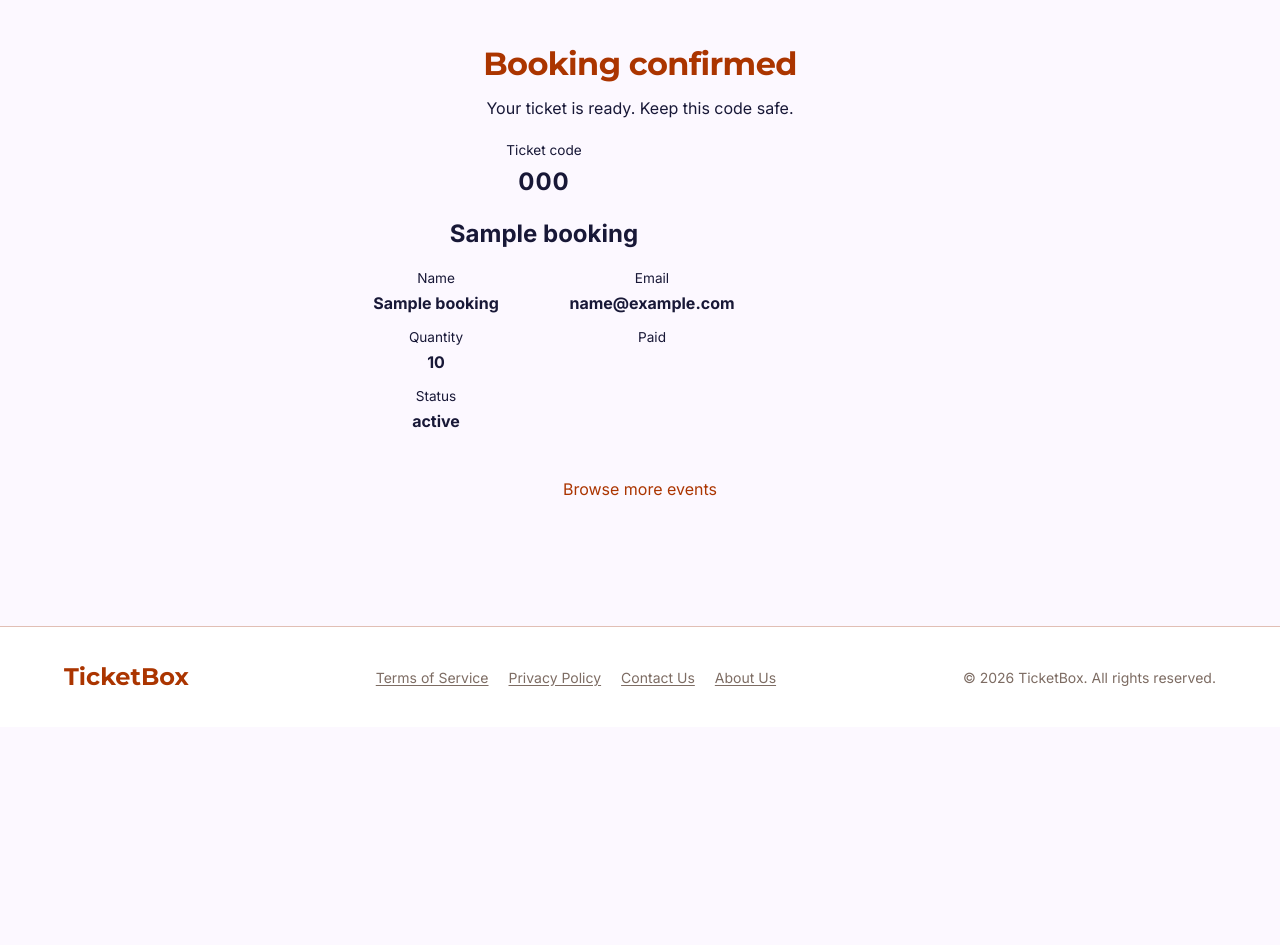
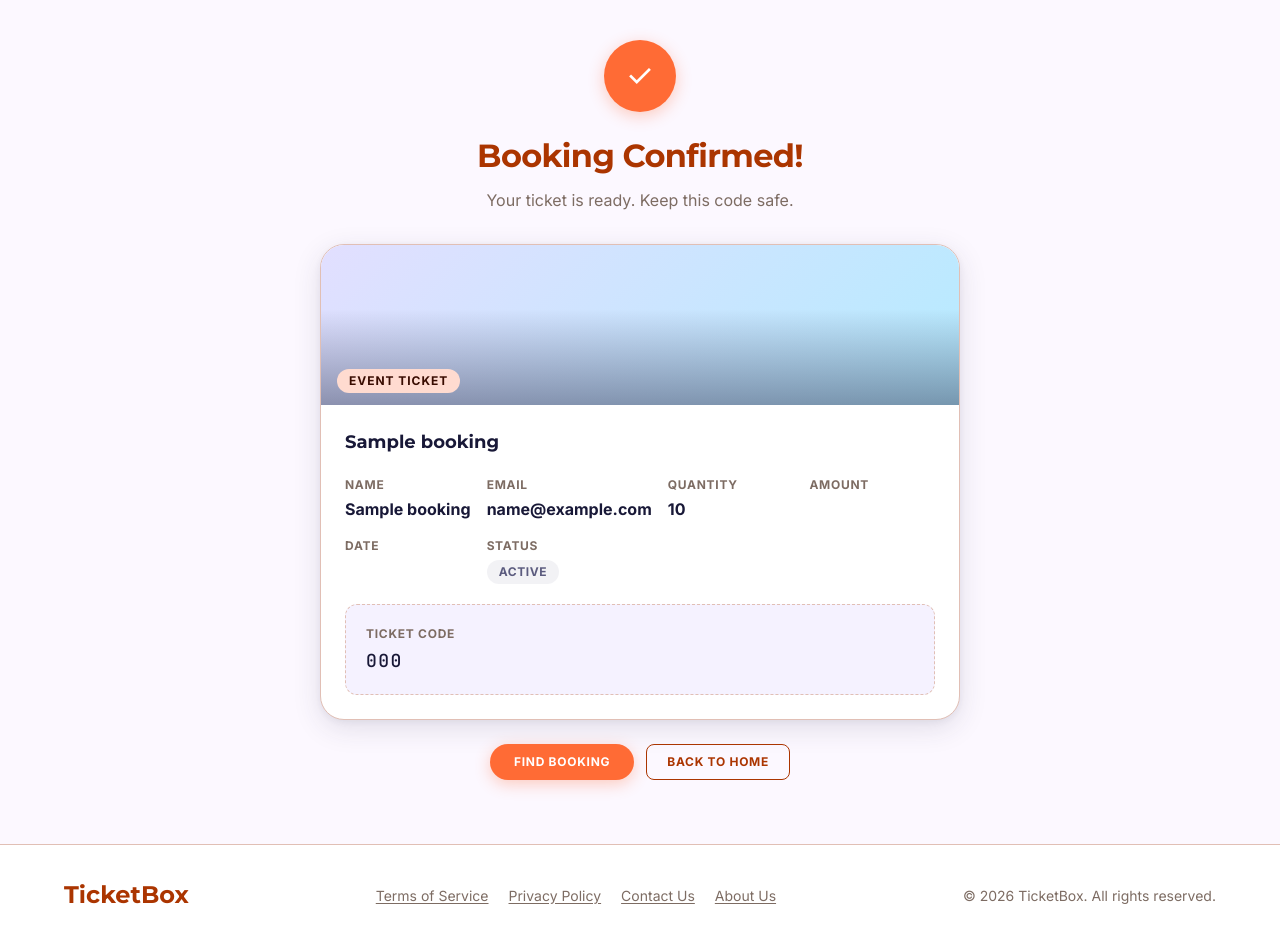
Before and after one commit to Sahil191202/TicketBox, a Node project: template Backend/src/views/confirmation.ejs in a window 1280 px wide. Shown: the part 73-1018 px from the top of the page. Before the commit the page ends 759 px from the top, so only its background shows below. Run offline with Node 20 templates, Linux system fonts and the light colour scheme; the template is opened without the code that fills it: most values are stand-ins (such as "Sample title", 1, 10 or a date in 2020); some libraries are stand-ins or nearby versions.

Commit message:
Checkout Day 4

```diff
--- a/Backend/public/css/main.css
+++ b/Backend/public/css/main.css
@@ -1187,61 +1187,89 @@
 }
 
 
-.checkout__summary,
-.confirmation__ticket,
-.booking-lookup__result {
-  background: var(--tb-surface);
-  border: 1px solid var(--tb-line);
-  border-radius: 0.5rem;
-  padding: 1.25rem;
-  margin-bottom: 1.5rem;
-  max-width: 28rem;
+.field__input-wrap {
+  position: relative;
+  border-radius: var(--r-sm);
 }
 
-.checkout__form {
-  max-width: 28rem;
+.field__icon {
+  position: absolute;
+  left: 0.5rem;
+  top: 50%;
+  transform: translateY(-50%);
+  color: var(--c-text-secondary);
+  font-size: 20px;
+  pointer-events: none;
 }
 
-.checkout__error {
-  color: #8b1e1e;
-  margin: 0 0 1rem;
+.field__input--icon {
+  padding-left: 2.5rem;
 }
 
-.checkout__facts,
-.confirmation__facts {
+.checkout__intro {
+  margin-bottom: var(--sp-6);
+}
+
+.checkout__summary {
+  background: var(--c-surface-low);
+  border: 1px solid var(--c-border);
+  border-radius: var(--r-md);
+  padding: var(--sp-5);
+  margin-bottom: var(--sp-6);
+}
+
+.checkout__event {
+  font-family: var(--f-display);
+  font-size: var(--t-title);
+  font-weight: 700;
+  margin-bottom: var(--sp-2);
+}
+
+.checkout__meta {
+  color: var(--c-text-muted);
+  font-size: var(--t-body-sm);
+  margin-bottom: var(--sp-4);
+}
+
+.checkout__facts {
   display: grid;
   grid-template-columns: repeat(2, minmax(0, 1fr));
-  gap: 0.75rem 1.5rem;
-  margin: 1rem 0 0;
+  gap: var(--sp-3) var(--sp-6);
 }
 
-.checkout__facts dt,
-.confirmation__facts dt {
-  color: var(--tb-muted);
-  font-size: 0.85rem;
+.checkout__facts dt {
+  color: var(--c-text-muted);
+  font-size: var(--t-label);
+  font-weight: 700;
+  letter-spacing: 0.06em;
+  text-transform: uppercase;
 }
 
-.checkout__facts dd,
-.confirmation__facts dd {
+.checkout__facts dd {
   margin: 0.15rem 0 0;
   font-weight: 700;
 }
 
-.confirmation__code,
-.booking-lookup__result .confirmation__code {
-  font-size: 1.5rem;
-  font-weight: 700;
-  letter-spacing: 0.04em;
-  margin: 0.25rem 0 1rem;
+.checkout__error {
+  color: var(--c-error);
+  margin: 0 0 var(--sp-4);
+  font-size: var(--t-body-sm);
 }
 
-.confirmation__code-label {
-  margin: 0;
-  color: var(--tb-muted);
-  font-size: 0.85rem;
+.checkout__back {
+  margin-top: var(--sp-6);
+  font-size: var(--t-body-sm);
+}
+
+.booking-lookup__result {
+  margin-top: var(--sp-6);
 }
 
 .btn:disabled {
   opacity: 0.65;
   cursor: not-allowed;
 }
+
+.material-symbols-outlined.filled {
+  font-variation-settings: 'FILL' 1, 'wght' 400, 'GRAD' 0, 'opsz' 24;
+}
--- a/Backend/src/views/checkout.ejs
+++ b/Backend/src/views/checkout.ejs
@@ -44,7 +44,7 @@
 
     <p id="checkout-error" class="checkout__error" hidden></p>
 
-    <button id="pay-button" class="btn btn--primary" type="submit">Pay with Razorpay</button>
+    <button id="pay-button" class="btn btn-primary btn-wide" type="submit">Pay with Razorpay</button>
   </form>
 
   <p class="checkout__back"><a href="/events/<%= event.slug %>">← Back to event</a></p>
--- a/Backend/src/views/confirmation.ejs
+++ b/Backend/src/views/confirmation.ejs
@@ -1,43 +1,63 @@
 <section class="confirmation">
-  <header class="confirmation__intro">
-    <h1 class="confirmation__title">Booking confirmed</h1>
-    <p class="confirmation__lede">Your ticket is ready. Keep this code safe.</p>
-  </header>
+  <div class="confirmation__icon" aria-hidden="true">
+    <span class="material-symbols-outlined filled" style="font-size:32px;color:#fff;">check</span>
+  </div>
+  <h1 class="confirmation__title">Booking Confirmed!</h1>
+  <p class="confirmation__sub">Your ticket is ready. Keep this code safe.</p>
 
-  <div class="confirmation__ticket">
-    <p class="confirmation__code-label">Ticket code</p>
-    <p class="confirmation__code"><%= booking.ticket_code %></p>
+  <article class="ticket-card">
+    <div class="ticket-card__banner">
+      <span class="tag-category ticket-card__banner-tag">Event Ticket</span>
+    </div>
+    <div class="ticket-card__body">
+      <h2 class="ticket-card__event-title"><%= booking.title %></h2>
 
-    <h2 class="confirmation__event"><%= booking.title %></h2>
-    <p class="confirmation__meta">
+      <div class="ticket-card__meta-grid">
+        <div>
+          <p class="ticket-meta__label">Name</p>
+          <p class="ticket-meta__value"><%= booking.customer_name %></p>
+        </div>
+        <div>
+          <p class="ticket-meta__label">Email</p>
+          <p class="ticket-meta__value"><%= booking.email %></p>
+        </div>
+        <div>
+          <p class="ticket-meta__label">Quantity</p>
+          <p class="ticket-meta__value"><%= booking.qty %></p>
+        </div>
+        <div>
+          <p class="ticket-meta__label">Amount</p>
+          <p class="ticket-meta__value ticket-meta__value--amount"><%= formatPrice(booking.amount_paise) %></p>
+        </div>
+        <div>
+          <p class="ticket-meta__label">Date</p>
+          <p class="ticket-meta__value">
             <time datetime="<%= new Date(booking.starts_at).toISOString() %>">
               <%= formatDate(booking.starts_at) %>
             </time>
           </p>
-
-    <dl class="confirmation__facts">
-      <div>
-        <dt>Name</dt>
-        <dd><%= booking.customer_name %></dd>
         </div>
         <div>
-        <dt>Email</dt>
-        <dd><%= booking.email %></dd>
+          <p class="ticket-meta__label">Status</p>
+          <p class="ticket-meta__value">
+            <span class="badge badge-<%= booking.status === 'paid' ? 'paid' : (booking.status === 'failed' ? 'failed' : 'created') %>">
+              <%= String(booking.status || '').toUpperCase() %>
+            </span>
+          </p>
         </div>
-      <div>
-        <dt>Quantity</dt>
-        <dd><%= booking.qty %></dd>
-      </div>
-      <div>
-        <dt>Paid</dt>
-        <dd><%= formatPrice(booking.amount_paise) %></dd>
-      </div>
-      <div>
-        <dt>Status</dt>
-        <dd><%= booking.status %></dd>
-      </div>
-    </dl>
       </div>
 
-  <p><a href="/">Browse more events</a></p>
+      <div class="ticket-code-section">
+        <div>
+          <p class="ticket-code__label">Ticket Code</p>
+          <p class="ticket-code__value"><%= booking.ticket_code %></p>
+        </div>
+      </div>
+    </div>
+  </article>
+
+  <div class="confirmation__actions">
+    <a class="btn btn-primary" href="/bookings/lookup">Find Booking</a>
+    <a class="btn btn-ghost" href="/">Back to Home</a>
+  </div>
 </section>
--- a/Backend/src/views/event.ejs
+++ b/Backend/src/views/event.ejs
@@ -105,7 +105,7 @@
           </label>
 
           <button class="btn btn-primary btn-wide" type="submit">Book Now</button>
-          <p class="booking-form__secure">Secure checkout · Razorpay (Day 4)</p>
+          <p class="booking-form__secure">Secure transaction · Razorpay test mode</p>
         </form>
       <% } %>
     </section>
--- a/Backend/src/views/partials/header.ejs
+++ b/Backend/src/views/partials/header.ejs
@@ -3,7 +3,7 @@
     <a class="site-logo" href="/" aria-label="TicketBox home">Ticket<span>Box</span></a>
     <nav class="site-nav" aria-label="Primary">
       <a class="site-nav__link<%= typeof bodyClass !== 'undefined' && bodyClass === 'page--home' ? ' is-active' : '' %>" href="/">Home</a>
-      <a class="site-nav__link<%= typeof bodyClass !== 'undefined' && bodyClass === 'page--lookup' ? ' is-active' : '' %>" href="/bookings/lookup">My Bookings</a>
+      <a class="site-nav__link<%= typeof bodyClass !== 'undefined' && (bodyClass === 'page--lookup' || bodyClass === 'page--booking-lookup') ? ' is-active' : '' %>" href="/bookings/lookup">My Bookings</a>
     </nav>
   </div>
 </header>
```
Also changed, not shown: Backend/src/routes/web/booking.js (+8 -0 lines), Backend/src/views/booking-lookup.ejs (+68 -69 lines), Frontend/admin-panel/src/components/Layout.jsx (+7 -1 lines), Frontend/admin-panel/src/pages/Bookings.jsx (+255 -9 lines). Lines whose indentation alone changed are shown as unchanged.
